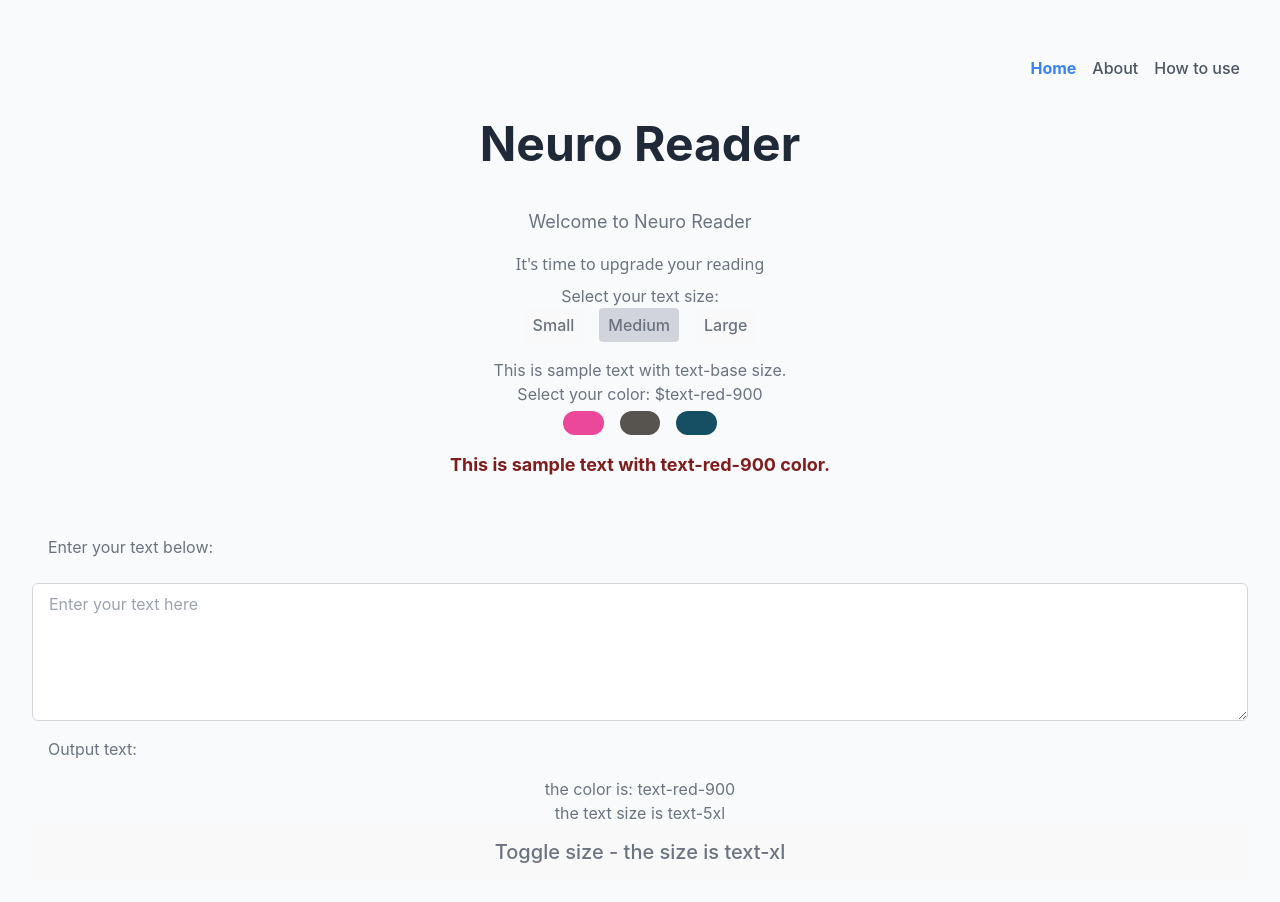
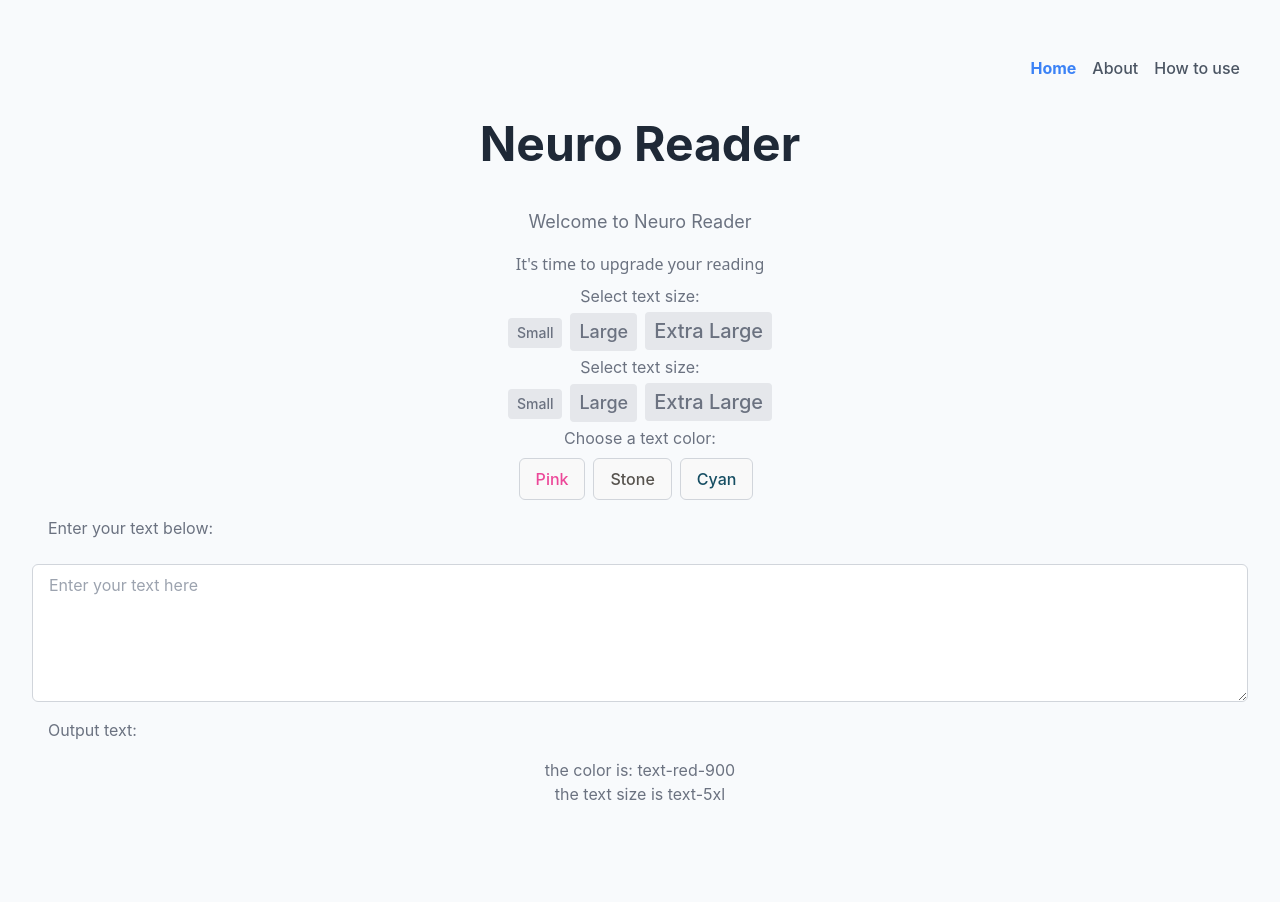
Before and after one commit to laurencetuchin/neuroreader, a React (Vite) app in the folder neuro-reader/: page / in a window 1280 px wide. Shown: the top 902 px of the page. Built offline with nearby package versions, Linux system fonts and the light colour scheme.

Commit message:
Fix text size with reducer

```diff
--- a/neuro-reader/src/App.jsx
+++ b/neuro-reader/src/App.jsx
@@ -19,6 +19,7 @@ import {
 // layouts
 import RootLayout from './layouts/RootLayout'
 import HowToUse from './utilities/HowToUse'
+import { TextProvider } from './utilities/MyContext'
 
 const router = createBrowserRouter(
   createRoutesFromElements(
@@ -35,6 +36,8 @@ function App() {
 
   return (
     <>
+    <TextProvider>
+
     <div className='bg-slate-50'>
 
           {/* <NavigationHeader /> */}
@@ -54,6 +57,7 @@ function App() {
 
 
         </div>
+      </TextProvider>
       </>
 
   )
--- a/neuro-reader/src/features/AdjustColor.jsx
+++ b/neuro-reader/src/features/AdjustColor.jsx
@@ -1,41 +1,42 @@
 import React from 'react'
-import { useState } from 'react'
+import { useState, useContext } from 'react'
+import { TextContext } from '../utilities/MyContext';
 
 
-export default function AdjustColor({ magicColor }) {
-
-    const [selectedColor, setSelectedColor] = useState(magicColor);
+export default function AdjustColor() {
+    const [state, dispatch] = useContext(TextContext);
 
     const handleColorChange = (color) => {
-        setSelectedColor(color);
+      dispatch({ type: 'SET_TEXT_COLOR', payload: color });
     };
+
+    // const [selectedColor, setSelectedColor] = useState(magicColor);
+
+    // const handleColorChange = (color) => {
+    //     setSelectedColor(color);
+    // };
 
     const setColor = 'text-red-500';
 
 
-  return (
+    const colorOptions = [
+      { colorName: 'Pink', colorValue: 'text-pink-500' },
+      { colorName: 'Stone', colorValue: 'text-stone-600' },
+      { colorName: 'Cyan', colorValue: 'text-cyan-900' }
+    ];
 
-    <div className="">
-        <p>Select your color: ${magicColor} </p>
-      <button
-        className={`mr-2 h-6 w-6 rounded-full bg-pink-500 ${selectedColor === 'text-pink-500' ? 'bg-pink-500' : ''}`}
-        onClick={() => handleColorChange('text-pink-500')}
-      ></button>
-      <button
-        className={`mx-2 h-6 w-6 rounded-full bg-stone-600 ${selectedColor === 'text-stone-600' ? 'bg-stone-600' : ''}`}
-        onClick={() => handleColorChange('text-stone-600')}
-      ></button>
-      <button
-        className={`ml-2 h-6 w-6 rounded-full bg-cyan-900 ${selectedColor === 'text-cyan-900' ? 'bg-cyan-900' : ''}`}
-        onClick={() => handleColorChange('text-cyan-900')}
-      ></button>
-      <p className={`mt-4 ${selectedColor} text-lg font-bold`}>
-        This is sample text with {selectedColor} color.
-      </p>
-      <div className={`mt-4 ${selectedColor}-bg h-6 w-40 rounded-md`} />
-      {/* <NeuroReader setColor={setColor} /> */}
-    </div>
-
-
-  )
+    return (
+      <div>
+        <p>Choose a text color:</p>
+        {colorOptions.map((color) => (
+          <button
+            key={color.colorValue}
+            className={`border border-gray-300 rounded-md py-2 px-4 mt-2 mr-2 ${color.colorValue}`}
+            onClick={() => handleColorChange(color.colorValue)}
+          >
+            {color.colorName}
+          </button>
+        ))}
+      </div>
+    );
 }
--- a/neuro-reader/src/features/AdjustTextSize.jsx
+++ b/neuro-reader/src/features/AdjustTextSize.jsx
@@ -1,30 +1,26 @@
-import { useState } from "react";
-import React from 'react'
+import {  useContext } from "react";
+import React from 'react';
+import { TextContext } from "../utilities/MyContext";
 
-export default function AdjustTextSize() {
+// export const SizeContext = createContext('text-xl');
 
-    const [selectedSize, setSelectedSize] = useState('text-base');
+ export default function AdjustTextSize() {
+
+  const [state, dispatch] = useContext(TextContext);
+
+  const handleTextSizeChange = (size) => {
+    dispatch({ type: SET_TEXT_SIZE, payload: size });
+  };
+
+
+
+
   return (
     <div>
-        <p>Select your text size: </p>
-        <button className={`mr-2 px-2 py-1 rounded ${selectedSize === 'text-sm' ?
-        'bg-gray-300' : ''}`} onClick={() => setSelectedSize('text-sm')}>
-            Small
-        </button>
-        <button
-        className={`mx-2 px-2 py-1 rounded ${selectedSize === 'text-base' ? 'bg-gray-300' : ''}`}
-        onClick={() => setSelectedSize('text-base')}
-      >
-        Medium
-      </button>
-      <button
-        className={`ml-2 px-2 py-1 rounded ${selectedSize === 'text-lg' ? 'bg-gray-300' : ''}`}
-        onClick={() => setSelectedSize('text-lg')}
-      >
-        Large
-      </button>
-
-        <p className={`mt-4 ${selectedSize}`}>This is sample text with {selectedSize} size.</p>
+      <p>Select text size:</p>
+      <button onClick={() => handleTextSizeChange('text-sm')} className="text-sm px-2 py-1 m-1 rounded bg-gray-200 hover:bg-gray-300">Small</button>
+      <button onClick={() => handleTextSizeChange('text-lg')} className="text-lg px-2 py-1 m-1 rounded bg-gray-200 hover:bg-gray-300">Large</button>
+      <button onClick={() => handleTextSizeChange('text-xl')} className="text-xl px-2 py-1 m-1 rounded bg-gray-200 hover:bg-gray-300">Extra Large</button>
     </div>
-  )
+  );
 }
--- a/neuro-reader/src/features/NeuroReader.jsx
+++ b/neuro-reader/src/features/NeuroReader.jsx
@@ -1,9 +1,8 @@
 import React from 'react'
-import { useContext } from 'react';
-import { useState } from 'react'
-import MyContext from '../utilities/MyContext';
+import { useState, useContext } from 'react'
 import AdjustColor from './AdjustColor';
-// import AdjustTextSize from './AdjustTextSize';
+import { TextProvider, TextContext } from '../utilities/MyContext';
+import AdjustTextSize from './AdjustTextSize';
 
 export default function NeuroReader({ textSize }) {
 
@@ -57,9 +56,11 @@ export default function NeuroReader({ textSize }) {
       }
 
       return (
+        <>
+
         <div className="flex flex-col">
-          {/* <AdjustTextSize /> */}
-          <AdjustColor magicColor={magicColor} />
+          <AdjustTextSize />
+          <AdjustColor />
           <label className="text-left mb-2 px-4 py-2 mt-2 text-base" htmlFor="input-text">
             Enter your text below:
           </label>
@@ -70,16 +71,18 @@ export default function NeuroReader({ textSize }) {
             id="input-text"
             rows={5}
             placeholder="Enter your text here"
-          />
+            />
           <div className='py-4 text-left text-base px-4'><p>Output text:</p></div>
+          {/* <div className={`${size}`}>is size {size}</div> */}
           <div className={`${textSize}`}>
             {boldFirstLetters(inputValue)}
           </div>
           <div>the color is: {magicColor}</div>
           <div>the text size is {textSize}</div>
-          <MyContext />
+          {/* <MyContext /> */}
 
         </div>
+          </>
       );
 
 
--- a/neuro-reader/src/utilities/MyContext.jsx
+++ b/neuro-reader/src/utilities/MyContext.jsx
@@ -1,22 +1,62 @@
 import React from "react";
-import { createContext, useContext, useState } from "react";
+import { createContext, useContext, useState, useReducer } from "react";
 
-const TextSizeContext = createContext('text-xl');
+const TextContext = createContext();
 
+const initialState = {
+    textSize: 'text-xl',
+    textColor: 'text-pink-900',
+    textFont: 'font-sans'
+};
 
-export default function MyContext() {
-    const [size, setSize] = useState('text-xl');
+const reducer = (state, action) => {
+    switch (action.type) {
+        case SET_TEXT_SIZE:
+            return {
+                ...state,
+                textColor: action.payload
+            };
+        case SET_TEXT_COLOR:
+            return {
+                ...state,
+                textColor: action.payload
+            };
+        case SET_TEXT_FONT:
+            return {
+                ...state,
+                textFont: action.payload
+            }
 
-  return (
-    <>
-        <TextSizeContext.Provider value={size}>
-            <button onClick={() => {
-                setSize(size === 'text-xl' ? 'text-2xl' : 'text-xl');
-            }} className={size}>
-                Toggle size - the size is {size}
-            </button>
-        </TextSizeContext.Provider>
+        default:
+            return state;
+    }
+};
 
-    </>
-    )
+const TextProvider = ({ children }) => {
+    const [state, dispatch] = useReducer(reducer, initialState);
+
+    return (
+        <TextContext.Provider value={[state, dispatch]}>
+            {children}
+        </TextContext.Provider>
+    );
 }
+
+// export default function MyContext() {
+//     const [size, setSize] = useState('text-xl');
+
+//   return (
+//     <>
+//         <TextSizeContext.Provider value={size}>
+//             <button onClick={() => {
+//                 setSize(size === 'text-xl' ? 'text-2xl' : 'text-xl');
+//             }} className={size}>
+//                 Toggle size - the size is {size}
+//             </button>
+//         </TextSizeContext.Provider>
+
+//     </>
+//     )
+// }
+
+export { TextContext, TextProvider};
```
